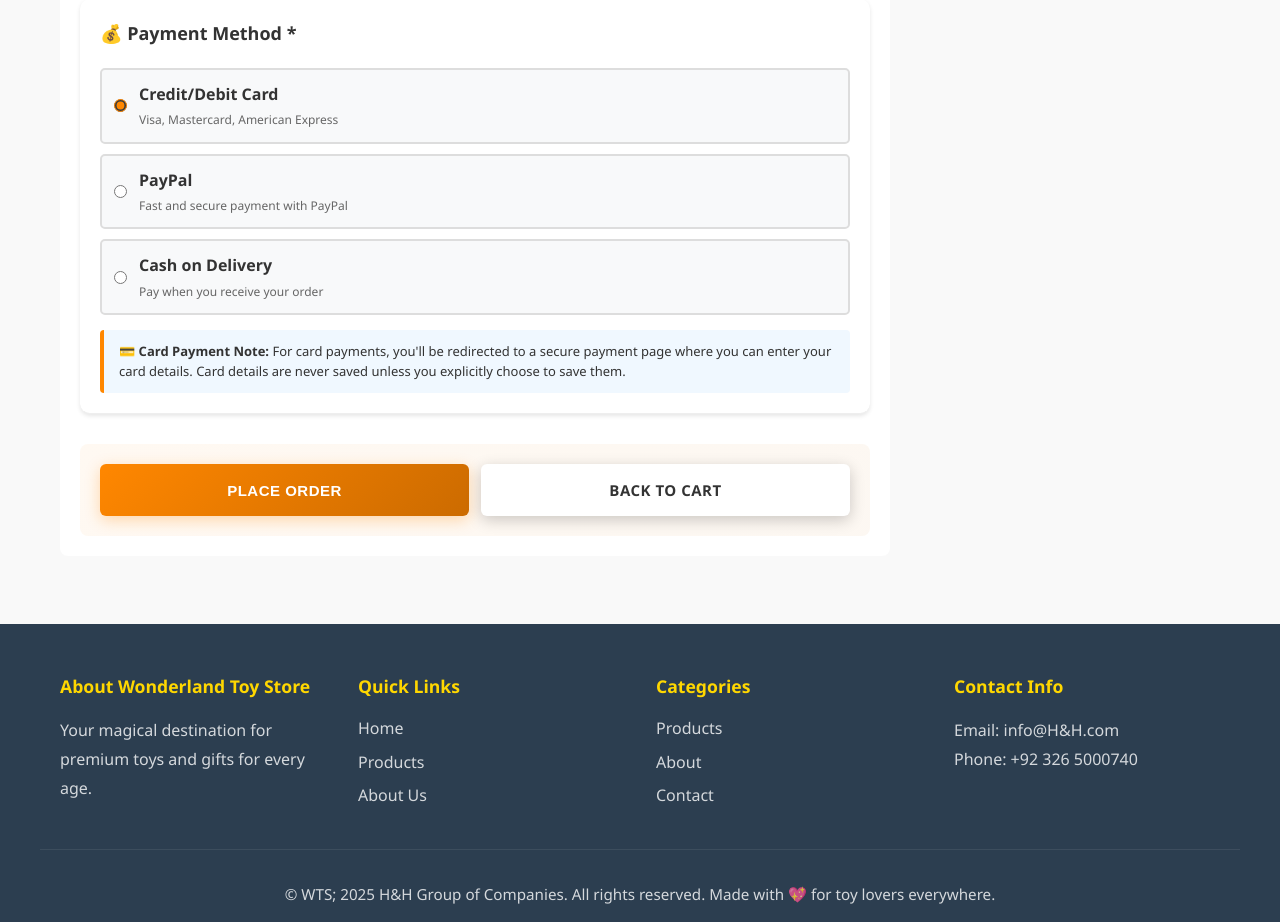
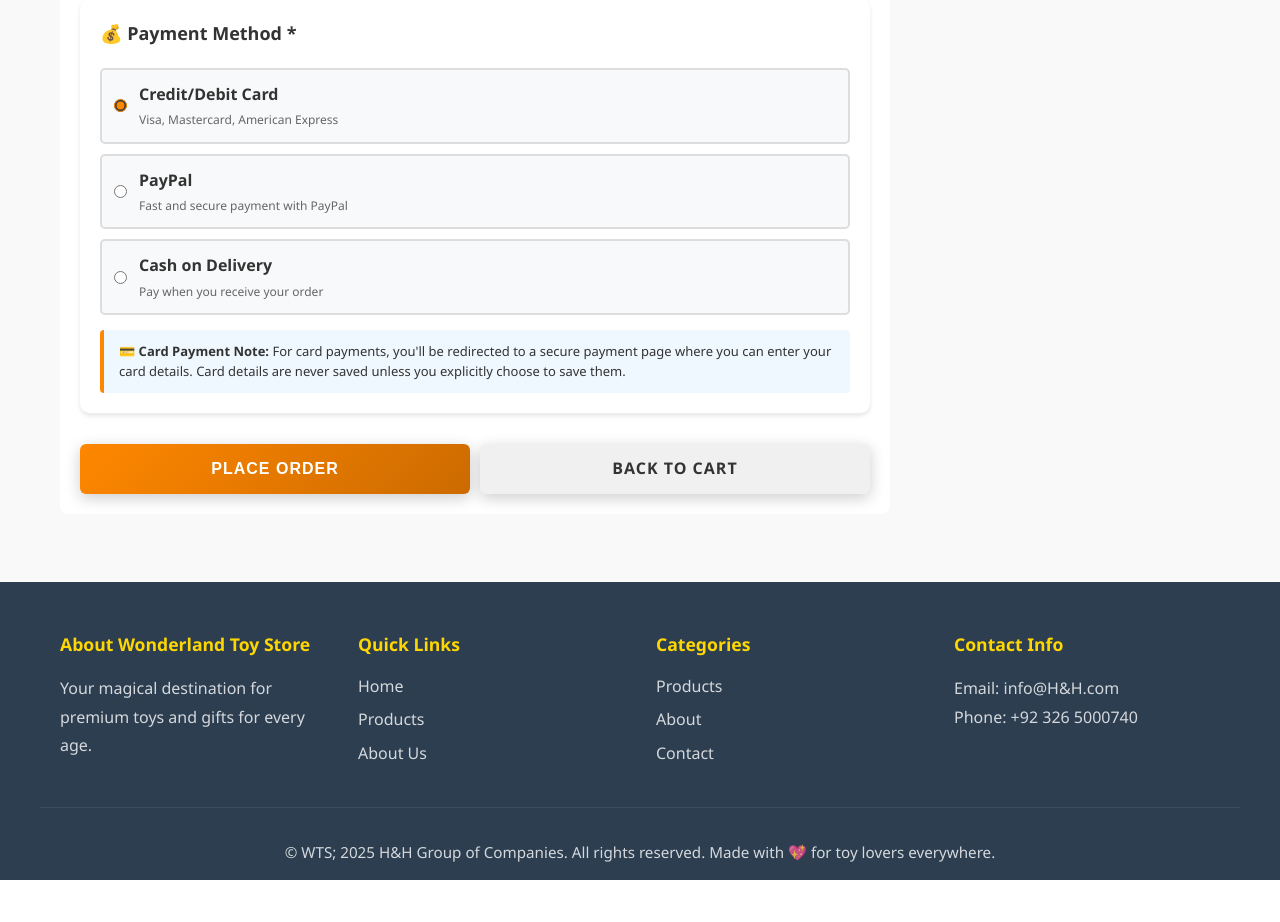
Before and after one commit to hasanzafzal/Wonderland-Toy-Store, a Python web app: template app/templates/checkout.html in a window 1280 px wide. Shown: the part 1059-1981 px from the top of the page. After the commit the page ends 1939 px from the top, so only its background shows below. Run offline with Jinja, Linux system fonts and the light colour scheme; the template is opened without the code that fills it, so the values that code supplies are empty.

Commit message:
Revert "fix styling"
This reverts commit 432a1f54bab73d025c59766a3485f9bbd8b7fd37.

```diff
--- a/app/templates/checkout.html
+++ b/app/templates/checkout.html
@@ -316,45 +316,34 @@
 
     .checkout-actions {
         display: flex;
-        gap: 12px;
+        gap: 10px;
         margin-top: 30px;
-        padding: 20px;
-        background: linear-gradient(135deg, rgba(255, 135, 0, 0.05) 0%, rgba(204, 107, 0, 0.05) 100%);
-        border-radius: 8px;
     }
 
     .checkout-actions .btn {
         flex: 1;
-        padding: 14px 24px;
+        padding: 12px 20px;
         border: none;
         border-radius: 6px;
-        font-size: 15px;
+        font-size: 16px;
         font-weight: 600;
         cursor: pointer;
-        transition: all 0.3s ease;
-        text-transform: uppercase;
-        letter-spacing: 0.5px;
+        transition: all 0.3s;
     }
 
     .btn-primary {
-        background: linear-gradient(135deg, #FF8700 0%, #CC6B00 100%);
+        background: linear-gradient(135deg, var(--primary-color) 0%, #CC6B00 100%);
         color: white;
-        box-shadow: 0 4px 15px rgba(255, 135, 0, 0.3);
     }
 
     .btn-primary:hover {
         transform: translateY(-2px);
-        box-shadow: 0 6px 20px rgba(255, 135, 0, 0.4);
-    }
-
-    .btn-primary:active {
-        transform: translateY(0);
+        box-shadow: 0 8px 16px rgba(255, 135, 0, 0.3);
     }
 
     .btn-secondary {
-        background: #ffffff;
+        background: #f0f0f0;
         color: #333;
-        border: 2px solid #FF8700;
         text-decoration: none;
         display: flex;
         align-items: center;
@@ -362,9 +351,7 @@
     }
 
     .btn-secondary:hover {
-        background: #FFF5EB;
-        transform: translateY(-2px);
-        box-shadow: 0 4px 12px rgba(255, 135, 0, 0.2);
+        background: #e0e0e0;
     }
 
     .checkout-sidebar {
```
Also changed, not shown: app/templates/cart.html (+0 -45 lines).
